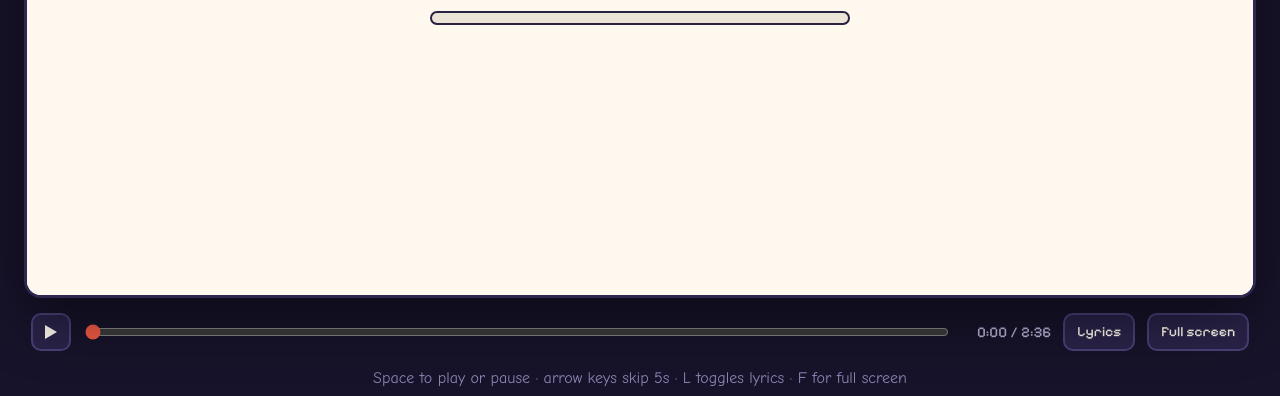
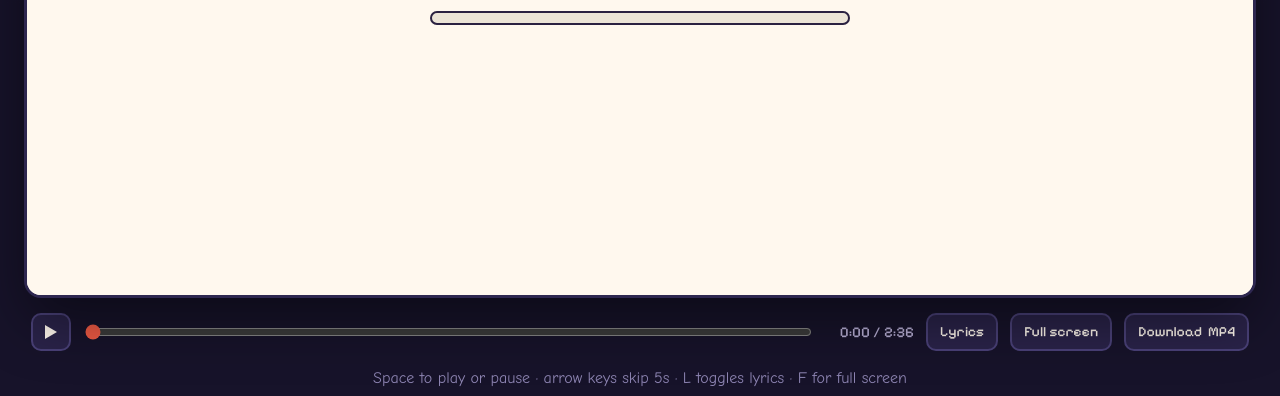
Before and after one commit to zeigarnick/upping-my-pdoom, a website: page index.html in a window 1280 px wide. Shown: the part 404-800 px from the top of the page. Drawn offline with nearby package versions, Linux system fonts and the light colour scheme; a web font is replaced by a local one.

Commit message:
Add a Download MP4 button to the player

```diff
--- a/index.html
+++ b/index.html
@@ -78,22 +78,23 @@
   body.ready:not(.playing) #bigplay { opacity: 1; pointer-events: auto; transform: translate(-50%, -50%) scale(1); }
   body.ready.started:not(.playing) #bigplay { top: 50%; }
   #bigplay:hover { transform: translate(-50%, -50%) scale(1.06); }
-  #bigplay:focus-visible, .ctl button:focus-visible, #scrub:focus-visible { outline: 3px solid var(--butter); outline-offset: 3px; }
+  #bigplay:focus-visible, .ctl button:focus-visible, #scrub:focus-visible, .ctl a:focus-visible { outline: 3px solid var(--butter); outline-offset: 3px; }
   .ctl { display: flex; align-items: center; gap: 12px; padding: 6px 4px; font-family: "Pixelify Sans", ui-monospace, monospace; font-size: 15px; color: var(--muted); }
   #player:fullscreen .ctl { position: absolute; left: 0; right: 0; bottom: 0; padding: 14px 24px; background: linear-gradient(transparent, rgba(0,0,0,0.6)); opacity: 0; transition: opacity 0.3s; }
   body.awake #player:fullscreen .ctl { opacity: 1; }
-  .ctl button {
+  .ctl button, .ctl a {
     appearance: none; border: 2px solid #4a4178; background: #2a2349; color: var(--paper); border-radius: 10px; height: 38px; min-width: 38px; padding: 0 12px;
     font: inherit; font-size: 14px; cursor: pointer; display: inline-flex; align-items: center; justify-content: center; gap: 6px;
   }
-  .ctl button:hover { border-color: var(--butter); }
+  .ctl a { text-decoration: none; white-space: nowrap; box-sizing: border-box; }
+  .ctl button:hover, .ctl a:hover { border-color: var(--butter); }
   #btn-play::before { content: ""; border-left: 12px solid var(--paper); border-top: 7px solid transparent; border-bottom: 7px solid transparent; }
   body.playing #btn-play::before { border: 0; width: 4px; height: 14px; background: var(--paper); box-shadow: 7px 0 0 var(--paper); margin-right: 7px; }
   #btn-cc[aria-pressed="false"] { opacity: 0.55; text-decoration: line-through; }
   #scrub { flex: 1; min-width: 0; accent-color: var(--coral); height: 24px; cursor: pointer; }
   #time { font-variant-numeric: tabular-nums; min-width: 88px; text-align: right; }
   .credit { font-size: 16px; color: #8e85b3; text-align: center; margin: 0; }
-  @media (max-width: 560px) { .ctl { gap: 8px; } #time { display: none; } .credit { display: none; } }
+  @media (max-width: 560px) { .ctl { gap: 8px; } .ctl .long { display: none; } #time { display: none; } .credit { display: none; } }
   @media (prefers-reduced-motion: reduce) { #bigplay, #loader { transition: none; } }
 </style>
 <div id="player">
@@ -113,6 +114,7 @@
     <span id="time">0:00 / 2:36</span>
     <button id="btn-cc" aria-pressed="true" aria-label="Toggle lyrics">Lyrics</button>
     <button id="btn-fs" aria-label="Full screen">Full screen</button>
+    <a id="btn-mp4" href="https://github.com/zeigarnick/upping-my-pdoom/releases/download/v1.0.0/upping-my-pdoom.mp4" title="Download the rendered 1080p MP4 (218 MB)"><span class="long">Download </span>MP4</a>
   </div>
   <p class="credit" id="credit">Space to play or pause · arrow keys skip 5s · L toggles lyrics · F for full screen</p>
 </div>
```
